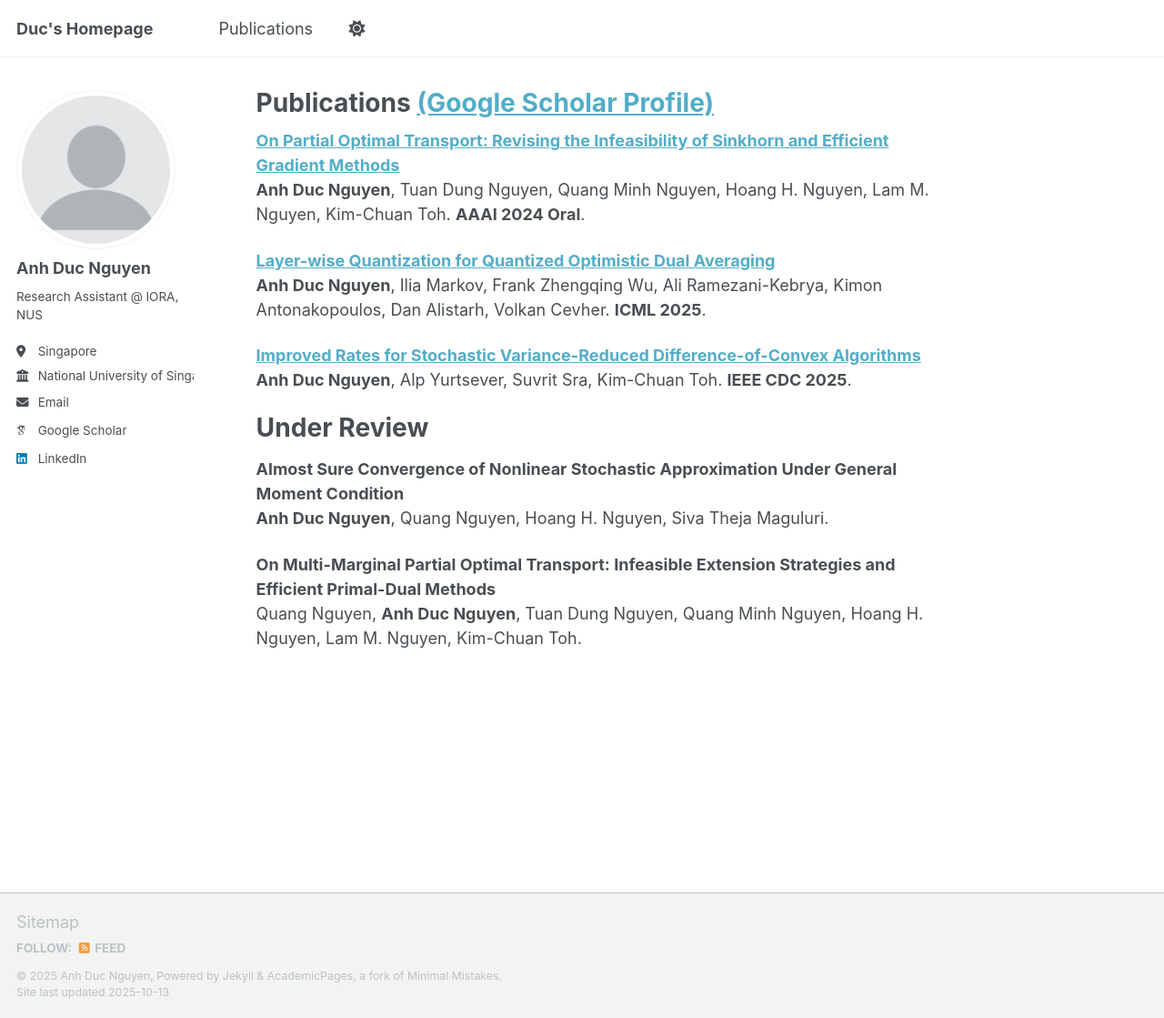
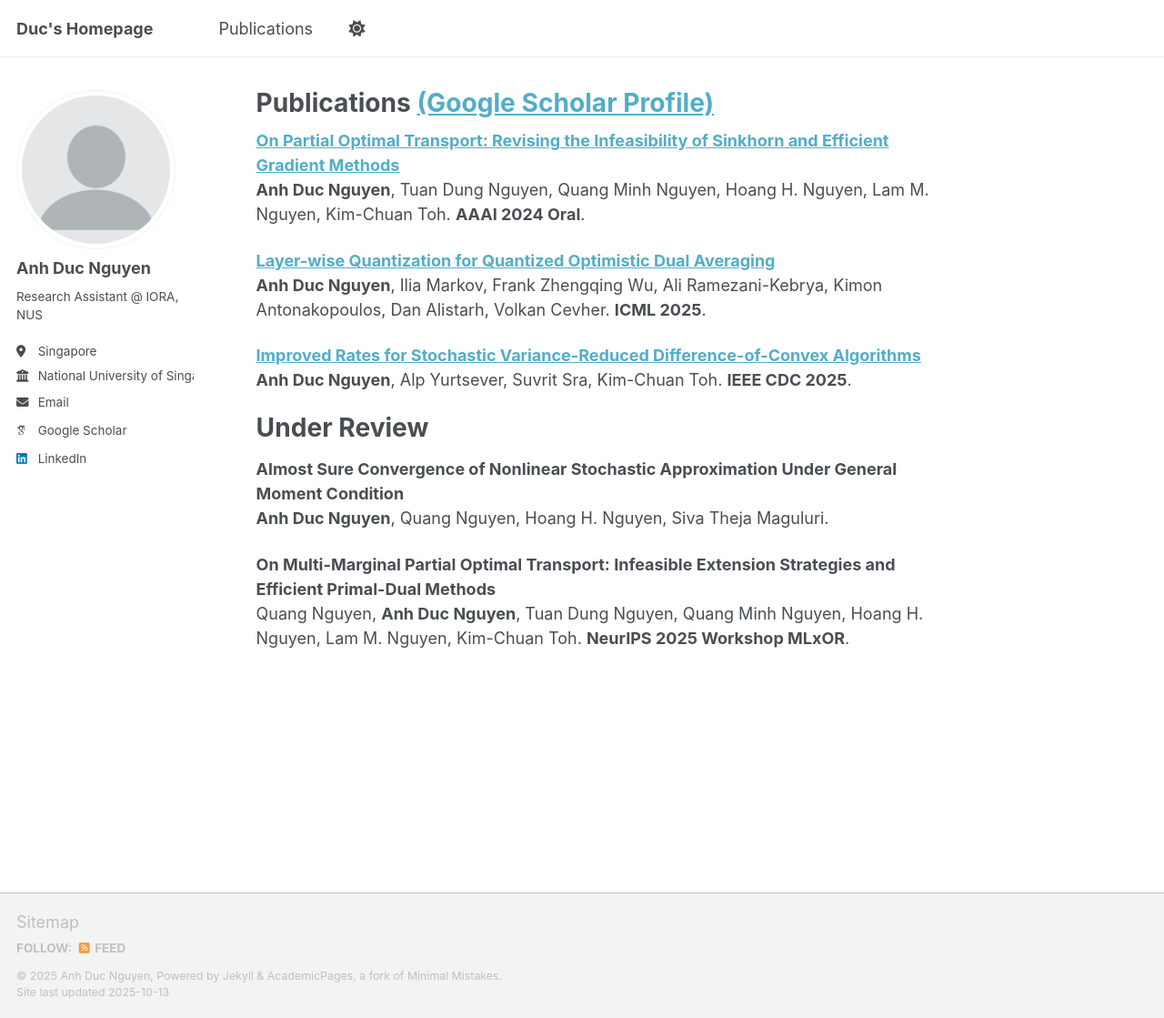
Before and after one commit to ducna271/ducna271.github.io, a Jekyll site: the page built from _pages/publications.md, in a window 1280 px wide and 1119 px high. Shown: the whole window at 91% size. Built offline with Jekyll 4.4.1, drawn with Linux system fonts in a browser that asks for light colours; some web fonts are replaced; a script that is not in the unit is left out.

Commit message:
Update publications.md

```diff
--- a/_pages/publications.md
+++ b/_pages/publications.md
@@ -24,3 +24,4 @@ author_profile: true
 
 <b>On Multi-Marginal Partial Optimal Transport: Infeasible Extension Strategies and Efficient Primal-Dual Methods</b> <br>
 Quang Nguyen, <b>Anh Duc Nguyen</b>, Tuan Dung Nguyen, Quang Minh Nguyen, Hoang H. Nguyen, Lam M. Nguyen, Kim-Chuan Toh.
+<b>NeurIPS 2025 Workshop MLxOR</b>.
```
